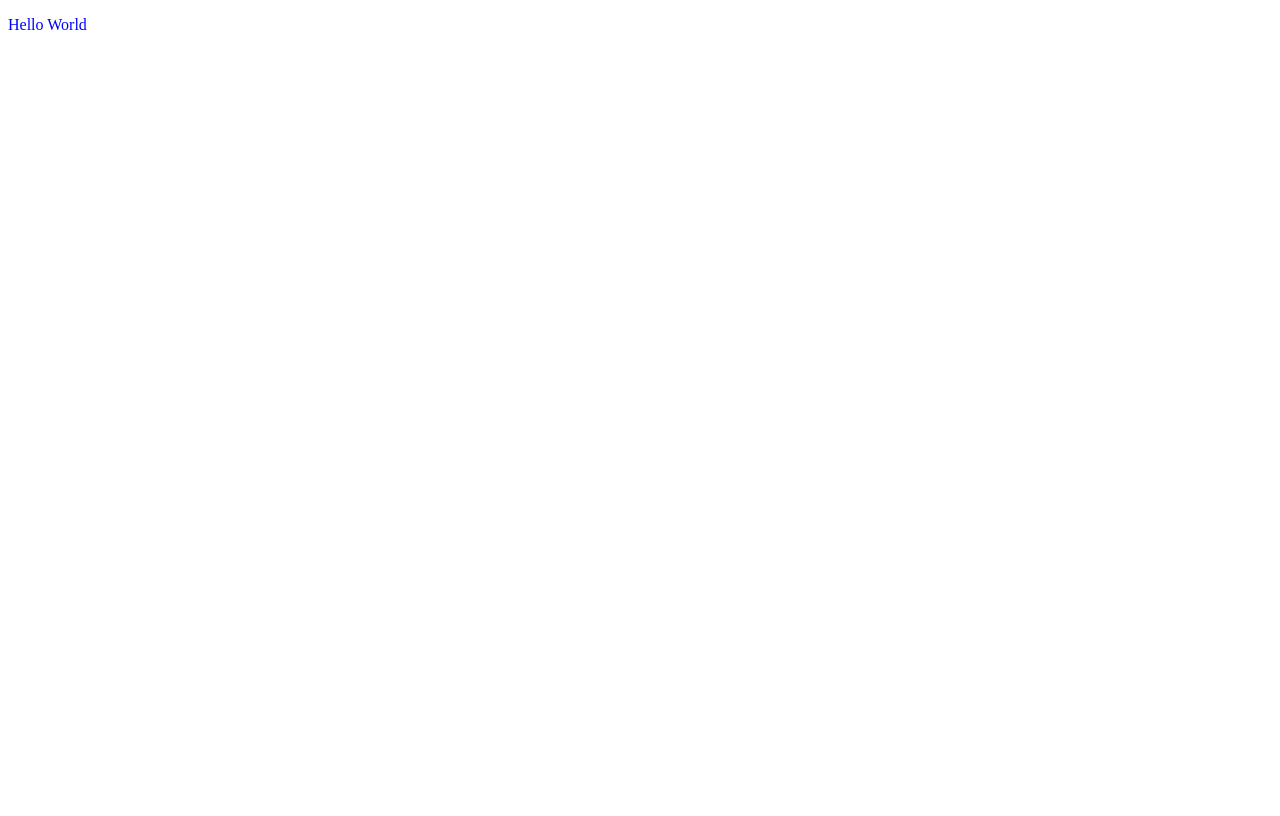
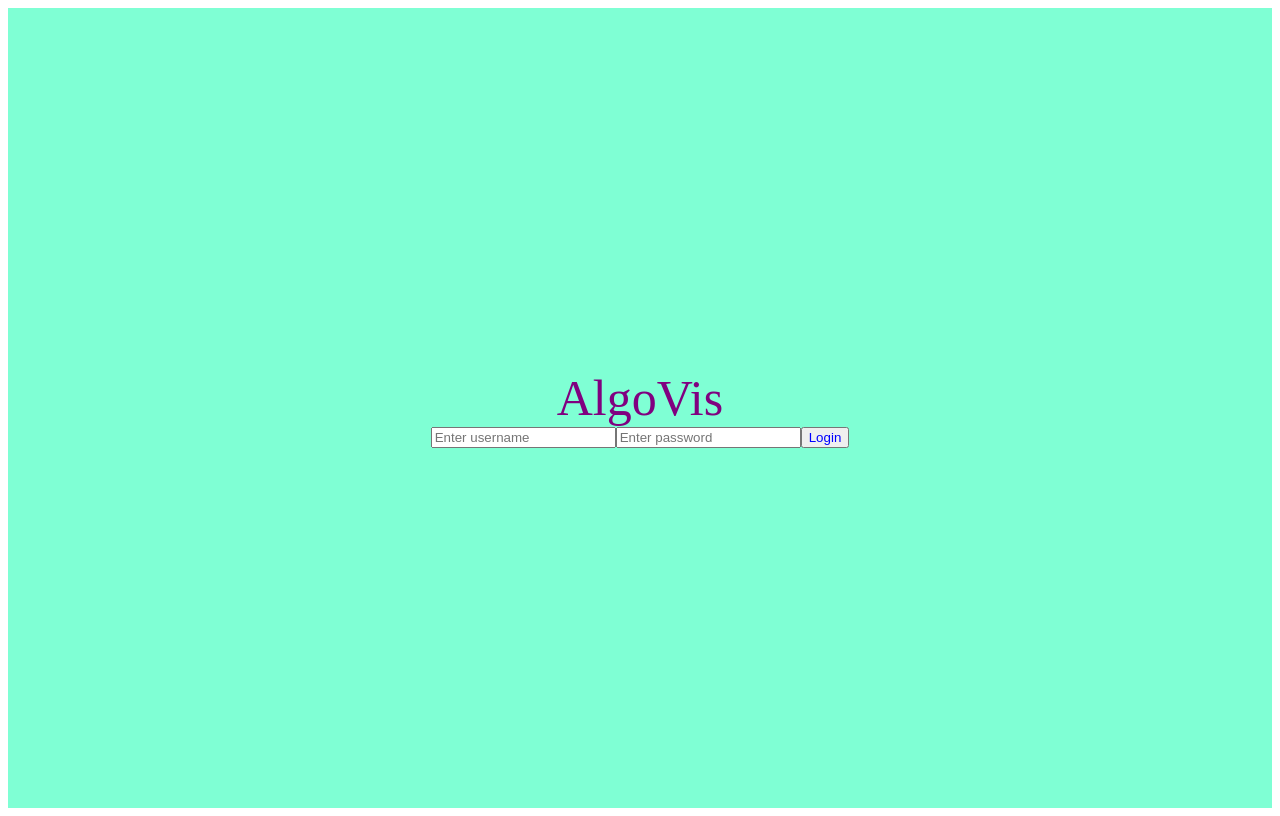
Before and after one commit to Sorting-Algorithm-Visualizer/Algorithm-Visualizer, a React app: page / in a window 1280 px wide. Built offline with nearby package versions, Linux system fonts and the light colour scheme.

Commit message:
static login page

```diff
--- a/package.json
+++ b/package.json
@@ -13,6 +13,7 @@
   "dependencies": {
     "@babel/preset-env": "^7.23.5",
     "@babel/preset-react": "^7.23.3",
+    "@babel/preset-typescript": "^7.23.3",
     "babel-loader": "^9.1.3",
     "css-loader": "^6.8.1",
     "express": "^4.18.2",
--- a/src/client/app.tsx
+++ b/src/client/app.tsx
@@ -8,9 +8,18 @@ function App () {
   const hi:string = 'Hello'
 
   return (
-    <p>
-      Hello World
-    </p>
+   <div className='container'>
+    <div className='header-container'>
+      <header>AlgoVis</header>
+    </div>
+    <div>
+    <form>
+      <input id='username' placeholder='Enter username'></input>
+      <input id='password' placeholder='Enter password'></input>
+    <button id='submit'>Login</button>
+    </form>
+    </div>
+   </div>
   )
 };
 
--- a/src/client/styles.css
+++ b/src/client/styles.css
@@ -1,3 +1,25 @@
-p {
+.root {
+height: 2000px;
+width: 2000px;
+background-color: aquamarine;
+}
+
+.container {
+display: flex;
+flex-direction: column;
+align-items: center;
+justify-content: center;
+height: 100vh;
+width: 100%;
+background-color: aquamarine;
+}
+
+.header-container {
+  text-align: center;
+  font-size: 50px;
+  color: purple;
+}
+
+#submit {
   color: blue;
 }
--- a/webpack.config.js
+++ b/webpack.config.js
@@ -17,7 +17,7 @@ module.exports = {
         use: {
           loader: 'babel-loader',
           options: {
-            presets: ['@babel/preset-env', '@babel/preset-react']
+            presets: ['@babel/preset-env', '@babel/preset-react', '@babel/preset-typescript']
           }
         }
       }, {
```
Also changed, not shown: .eslintrc.json, 1 other file (tests, documents, lock files or other folders).
